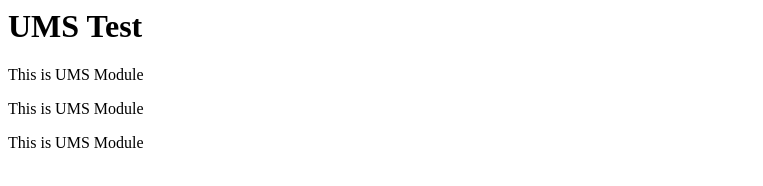
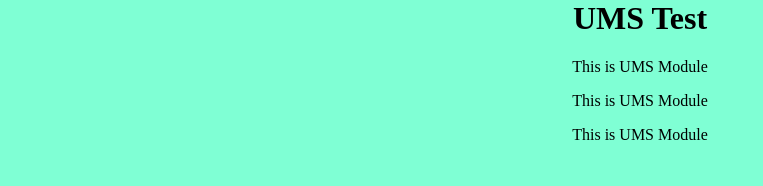
Before and after one commit to otanzion/UMS-Test, a plain HTML site: page index.html in a window 1280 px wide. Shown: the whole page, without its empty margins (0-763 px from the left). Drawn offline with Linux system fonts and the light colour scheme.

Commit message:
Adding styling script

```diff
--- a/index.html
+++ b/index.html
@@ -2,7 +2,8 @@
 <head>
     <meta charset="UTF-8">
     <meta name="viewport" content="width=device-width, initial-scale=1.0">
-    <title>Document</title>
+    <title>UMS</title>
+    <link rel="stylesheet" href="style.css"/>
 </head>
 <body>
     <h1>UMS Test</h1>
--- /dev/null
+++ b/style.css
@@ -0,0 +1,5 @@
+body{
+    margin: 0;
+    background-color: aquamarine;
+    text-align: center;
+}
```
